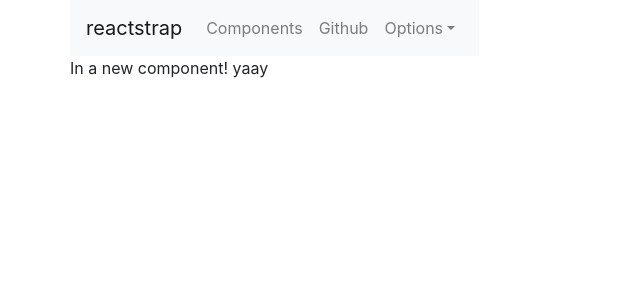
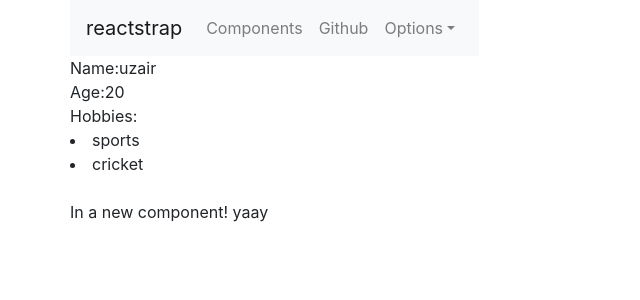
Before and after one commit to uzairqq/React-Js, a React app in the folder my-app/: page / in a window 1280 px wide. Shown: the top 300 px of the page, without its empty margins (0-640 px from the left). Built offline with nearby package versions, Linux system fonts and the light colour scheme.

Commit message:
passsing  data with props

```diff
--- a/my-app/src/App.js
+++ b/my-app/src/App.js
@@ -4,6 +4,10 @@ import Home from './components/Home';
 
 class App extends Component {
   render() {
+    var user = {
+      name: "uzair",
+      hobbies: ["sports", "cricket"]
+    }
     return (
       <div className="container">
         <div className="row">
@@ -13,7 +17,7 @@ class App extends Component {
         </div>
         <div className="row">
           <div className="col-xs-10 col-xs-offset-1">
-            <Home />
+            <Home name={user.name} age={20} hobby={user.hobbies} />
           </div>
         </div>
       </div>
--- a/my-app/src/components/Home.js
+++ b/my-app/src/components/Home.js
@@ -1,9 +1,21 @@
 import React from 'react';
 
 class Home extends React.Component {
+
     render() {
+        var sports = this.props.hobby
+        var namesList = sports.map(function (name) {
+            return <li>{name}</li>;
+        })
+        console.log(this.props)
         return (
             <div>
+                Name:{this.props.name}
+                <br />
+                Age:{this.props.age}
+                <br />
+                Hobbies:{namesList}
+                <br />
                 <p>In a new component! yaay</p>
             </div>
         )
```
